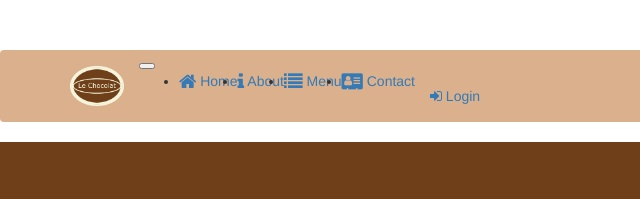
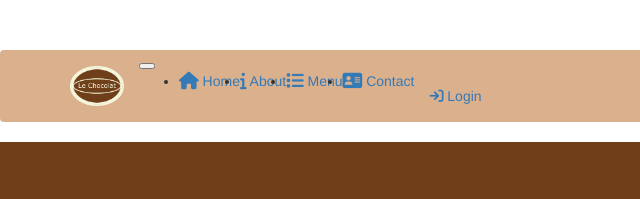
Before and after one commit to yavuzefe/leChocolat, a website: page index.html in a window 1280 px wide. Shown: the top 199 px of the page, 0-640 px from the left. Drawn offline with nearby package versions, Linux system fonts and the light colour scheme; a web font is replaced by a local one.

Commit message:
change fontawesome link to online link

```diff
--- a/index.html
+++ b/index.html
@@ -8,7 +8,7 @@
     <meta http-equiv="x-ua-compatible" content="ie=edge">
     <!-- build:css css/main.css -->
     <link rel="stylesheet" href="https://cdn.jsdelivr.net/npm/bootstrap@3.3.7/dist/css/bootstrap.min.css" integrity="sha384-BVYiiSIFeK1dGmJRAkycuHAHRg32OmUcww7on3RYdg4Va+PmSTsz/K68vbdEjh4u" crossorigin="anonymous">
-    <link rel="stylesheet" href="node_modules/font-awesome/css/font-awesome.min.css">
+    <link rel="stylesheet" href="https://cdnjs.cloudflare.com/ajax/libs/font-awesome/6.1.1/css/all.min.css">
     <link href="https://fonts.googleapis.com/css?family=Liu+Jian+Mao+Cao|McLaren&display=swap" rel="stylesheet">
     <link rel="stylesheet" href="styles.css">
     <!-- endbuild -->
```
